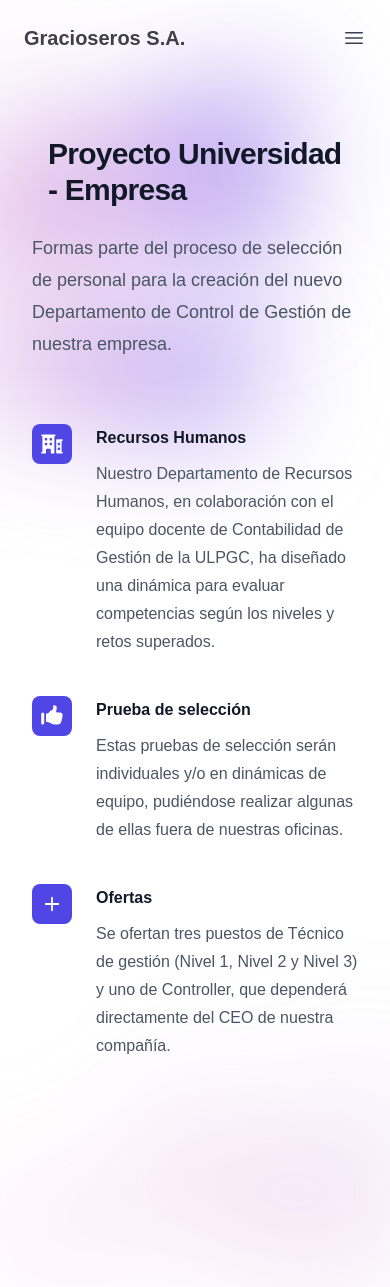
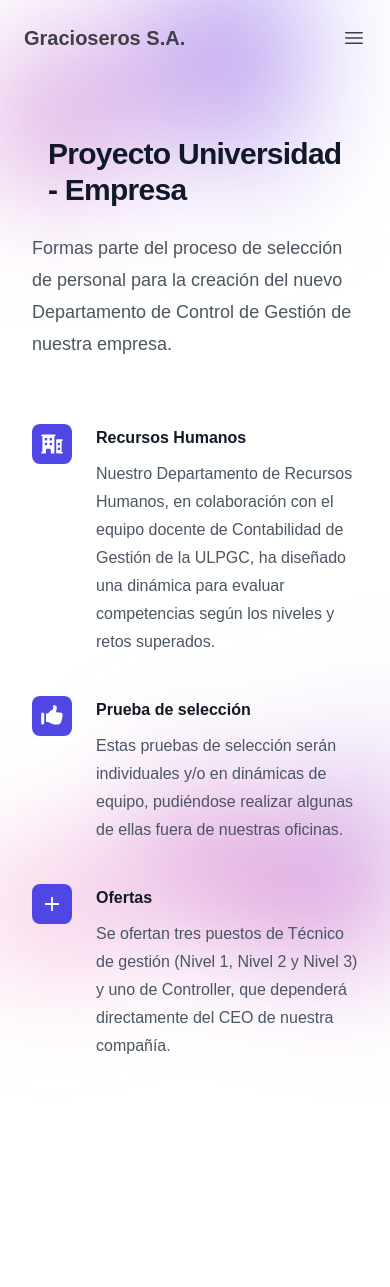
Before and after one commit to RoberVF/Proyecto-Contabilidad, a React (Vite) app: page /proyect in a window 390 px wide. After the commit the page ends 1156 px from the top, so only its background shows below. Built offline with nearby package versions, Linux system fonts and the light colour scheme.

Commit message:
Gradient como componente

```diff
--- a/src/App.jsx
+++ b/src/App.jsx
@@ -15,10 +15,14 @@ import LevelController from './pages/levels/LevelController'
 //Components
 import Navbar from './components/Navbar'
 
+//Assets
+import Gradient from './assets/Gradient'
+
 function App() {
   return (
     <BrowserRouter className="prose">
       <Navbar />
+      <Gradient />
       <Routes>
         <Route path="/" exact element={<HomePage />} />
         <Route path="/proyect" element={<ProyectPage />} />
--- /dev/null
+++ b/src/assets/Gradient.jsx
@@ -0,0 +1,37 @@
+function Gradient() {
+    return (
+        <div>
+
+            {/* Superior */}
+            <div
+                className="absolute inset-x-0 -top-40 -z-10 transform-gpu overflow-hidden blur-3xl sm:-top-80"
+                aria-hidden="true"
+            >
+                <div
+                    className="relative left-[calc(50%-11rem)] aspect-[1155/678] w-[36.125rem] -translate-x-1/2 rotate-[30deg] bg-gradient-to-tr from-[#ff80b5] to-[#9089fc] sm:left-[calc(50%-30rem)] sm:w-[72.1875rem]"
+                    style={{
+                        clipPath:
+                            'polygon(74.1% 44.1%, 100% 61.6%, 97.5% 26.9%, 85.5% 0.1%, 80.7% 2%, 72.5% 32.5%, 60.2% 62.4%, 52.4% 68.1%, 47.5% 58.3%, 45.2% 34.5%, 27.5% 76.7%, 0.1% 64.9%, 17.9% 100%, 27.6% 76.8%, 76.1% 97.7%, 74.1% 44.1%)',
+                    }}
+                />
+            </div>
+
+            {/* Inferior */}
+            <div
+                className="absolute inset-x-0 top-[calc(100%-13rem)] -z-50 transform-gpu overflow-hidden blur-3xl sm:top-[calc(100%-30rem)]"
+                aria-hidden="true"
+            >
+                <div
+                    className="relative left-[calc(50%+3rem)] aspect-[1155/678] w-[36.125rem] -translate-x-1/2 -translate-y-1 bg-gradient-to-tr from-[#ff80b5] to-[#9089fc] opacity-1 sm:left-[calc(50%+36rem)] sm:w-[72.1875rem]"
+                    style={{
+                        clipPath:
+                            'polygon(74.1% 44.1%, 100% 61.6%, 97.5% 26.9%, 85.5% 0.1%, 80.7% 2%, 72.5% 32.5%, 60.2% 62.4%, 52.4% 68.1%, 47.5% 58.3%, 45.2% 34.5%, 27.5% 76.7%, 0.1% 64.9%, 17.9% 100%, 27.6% 76.8%, 76.1% 97.7%, 74.1% 44.1%)',
+                    }}
+                />
+            </div>
+
+        </div>
+    )
+}
+
+export default Gradient
--- a/src/pages/HomePage.jsx
+++ b/src/pages/HomePage.jsx
@@ -23,20 +23,6 @@ function HomePage() {
   return (
     <div>
       <div className="relative isolate px-6 pt-14 lg:px-8">
-
-        <div
-          className="absolute inset-x-0 -top-40 -z-10 transform-gpu overflow-hidden blur-3xl sm:-top-80"
-          aria-hidden="true"
-        >
-          <div
-            className="relative left-[calc(50%-11rem)] aspect-[1155/678] w-[36.125rem] -translate-x-1/2 rotate-[30deg] bg-gradient-to-tr from-[#ff80b5] to-[#9089fc] sm:left-[calc(50%-30rem)] sm:w-[72.1875rem]"
-            style={{
-              clipPath:
-                'polygon(74.1% 44.1%, 100% 61.6%, 97.5% 26.9%, 85.5% 0.1%, 80.7% 2%, 72.5% 32.5%, 60.2% 62.4%, 52.4% 68.1%, 47.5% 58.3%, 45.2% 34.5%, 27.5% 76.7%, 0.1% 64.9%, 17.9% 100%, 27.6% 76.8%, 76.1% 97.7%, 74.1% 44.1%)',
-            }}
-          />
-        </div>
-
 
         <section id='header'>
           <div className="mx-auto max-w-2xl py-32 sm:py-48 lg:py-56">
@@ -78,32 +64,6 @@ function HomePage() {
             </div>
           </div>
         </section>
-
-        <div
-          className="absolute inset-x-0 top-[calc(100%-30rem)] -z-50 transform-gpu overflow-hidden blur-3xl sm:top-[calc(100%-30rem)]"
-          aria-hidden="true"
-        >
-          <div
-            className="relative left-[calc(50%+3rem)] aspect-[1155/678] w-[36.125rem] -translate-x-1/2 -translate-y-1/2 bg-gradient-to-tr from-[#ff80b5] to-[#9089fc] opacity-1 sm:left-[calc(50%+36rem)] sm:w-[72.1875rem]"
-            style={{
-              clipPath:
-                'polygon(74.1% 44.1%, 100% 61.6%, 97.5% 26.9%, 85.5% 0.1%, 80.7% 2%, 72.5% 32.5%, 60.2% 62.4%, 52.4% 68.1%, 47.5% 58.3%, 45.2% 34.5%, 27.5% 76.7%, 0.1% 64.9%, 17.9% 100%, 27.6% 76.8%, 76.1% 97.7%, 74.1% 44.1%)',
-            }}
-          />
-        </div>
-
-        <div
-          className="absolute inset-x-0 top-[calc(100%-1rem)] -z-50 transform-gpu overflow-hidden blur-3xl sm:top-[calc(100%-10rem)]"
-          aria-hidden="true"
-        >
-          <div
-            className="relative rigth-[calc(100%)] aspect-[1155/678] w-[36.125rem] -translate-x-1/2 -translate-y-1/2 bg-gradient-to-tr from-[#ff80b5] to-[#9089fc] opacity-1 sm:left-[calc(50%+36rem)] sm:w-[72.1875rem]"
-            style={{
-              clipPath:
-                'polygon(74.1% 44.1%, 100% 61.6%, 97.5% 26.9%, 85.5% 0.1%, 80.7% 2%, 72.5% 32.5%, 60.2% 62.4%, 52.4% 68.1%, 47.5% 58.3%, 45.2% 34.5%, 27.5% 76.7%, 0.1% 64.9%, 17.9% 100%, 27.6% 76.8%, 76.1% 97.7%, 74.1% 44.1%)',
-            }}
-          />
-        </div>
 
         <section id='proyect'>
 
@@ -162,21 +122,6 @@ function HomePage() {
 
         </section>
 
-        <div
-          className="absolute inset-x-0 top-[calc(100%-13rem)] -z-50 transform-gpu overflow-hidden blur-3xl sm:top-[calc(100%-30rem)]"
-          aria-hidden="true"
-        >
-          <div
-            className="relative left-[calc(50%+3rem)] aspect-[1155/678] w-[36.125rem] -translate-x-1/2 -translate-y-1 bg-gradient-to-tr from-[#ff80b5] to-[#9089fc] opacity-1 sm:left-[calc(50%+36rem)] sm:w-[72.1875rem]"
-            style={{
-              clipPath:
-                'polygon(74.1% 44.1%, 100% 61.6%, 97.5% 26.9%, 85.5% 0.1%, 80.7% 2%, 72.5% 32.5%, 60.2% 62.4%, 52.4% 68.1%, 47.5% 58.3%, 45.2% 34.5%, 27.5% 76.7%, 0.1% 64.9%, 17.9% 100%, 27.6% 76.8%, 76.1% 97.7%, 74.1% 44.1%)',
-            }}
-          />
-        </div>
-
-
-
       </div>
     </div>
   )
--- a/src/pages/ProyectPage.jsx
+++ b/src/pages/ProyectPage.jsx
@@ -6,53 +6,12 @@ import Proyect from '../components/Proyect'
 
 function ProyectPage() {
   return (
-    <div className="bg-white py-24 sm:py-24 relative isolate px-6 pt-14 lg:px-8">
-
-      {/* Gradient superior */}
-      <div
-        className="absolute inset-x-0 top-20 -z-10 transform-gpu overflow-hidden blur-3xl sm:-top-80"
-        aria-hidden="true"
-      >
-        <div
-          className="relative left-[calc(50%-11rem)] aspect-[1155/678] w-[36.125rem] -translate-x-1/2 rotate-[60deg] bg-gradient-to-tr from-[#ff80b5] to-[#9089fc] opacity-100 lg:opacity-30 sm:left-[calc(50%-30rem)] sm:w-[72.1875rem]"
-          style={{
-            clipPath:
-              'polygon(74.1% 44.1%, 100% 61.6%, 97.5% 26.9%, 85.5% 0.1%, 80.7% 2%, 72.5% 32.5%, 60.2% 62.4%, 52.4% 68.1%, 47.5% 58.3%, 45.2% 34.5%, 27.5% 76.7%, 0.1% 64.9%, 17.9% 100%, 27.6% 76.8%, 76.1% 97.7%, 74.1% 44.1%)',
-          }}
-        />
-      </div>
-
-        <div
-        className="absolute inset-x-0 -top-20 -z-10 transform-gpu overflow-hidden blur-3xl sm:-top-80 lg:hidden md:hidden"
-        aria-hidden="true"
-      >
-        <div
-          className="relative left-[calc(50%-11rem)] aspect-[1155/678] w-[36.125rem] -translate-x-1/2 rotate-[40deg] bg-gradient-to-tr from-[#ff80b5] to-[#9089fc] opacity-100 lg:opacity-30 sm:left-[calc(50%-30rem)] sm:w-[72.1875rem]"
-          style={{
-            clipPath:
-              'polygon(74.1% 44.1%, 100% 61.6%, 97.5% 26.9%, 85.5% 0.1%, 80.7% 2%, 72.5% 32.5%, 60.2% 62.4%, 52.4% 68.1%, 47.5% 58.3%, 45.2% 34.5%, 27.5% 76.7%, 0.1% 64.9%, 17.9% 100%, 27.6% 76.8%, 76.1% 97.7%, 74.1% 44.1%)',
-          }}
-        />
-      </div>
+    <div className="py-24 sm:py-24 relative isolate px-6 pt-14 lg:px-8">
 
       {/* Page */}
       <Proyect colorTitle={"gray-900"} colorText={"gray-600"}/>
 
-      {/* Gradient inferior */}
-      <div
-        className="absolute inset-x-0 top-[calc(100%-13rem)] -z-50 transform-gpu overflow-hidden blur-3xl sm:top-[calc(100%-30rem)]"
-        aria-hidden="true"
-      >
-        <div
-          className="relative left-[calc(50%+3rem)] aspect-[1155/678] w-[36.125rem] -translate-x-1/2 bg-gradient-to-tr from-[#ff80b5] to-[#9089fc] opacity-30 sm:left-[calc(50%+36rem)] sm:w-[72.1875rem]"
-          style={{
-            clipPath:
-              'polygon(74.1% 44.1%, 100% 61.6%, 97.5% 26.9%, 85.5% 0.1%, 80.7% 2%, 72.5% 32.5%, 60.2% 62.4%, 52.4% 68.1%, 47.5% 58.3%, 45.2% 34.5%, 27.5% 76.7%, 0.1% 64.9%, 17.9% 100%, 27.6% 76.8%, 76.1% 97.7%, 74.1% 44.1%)',
-          }}
-        />
-      </div>
     </div>
   )
 }
-
 export default ProyectPage
```
